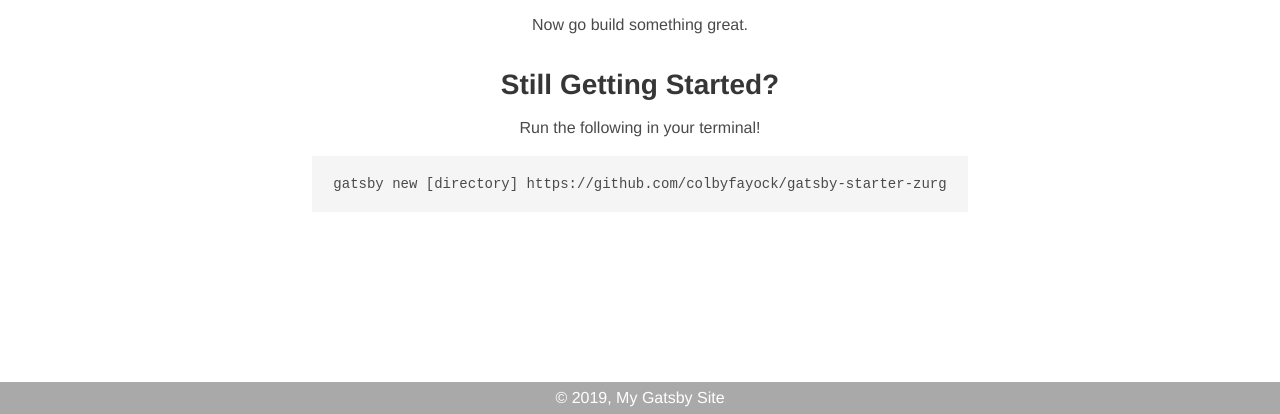
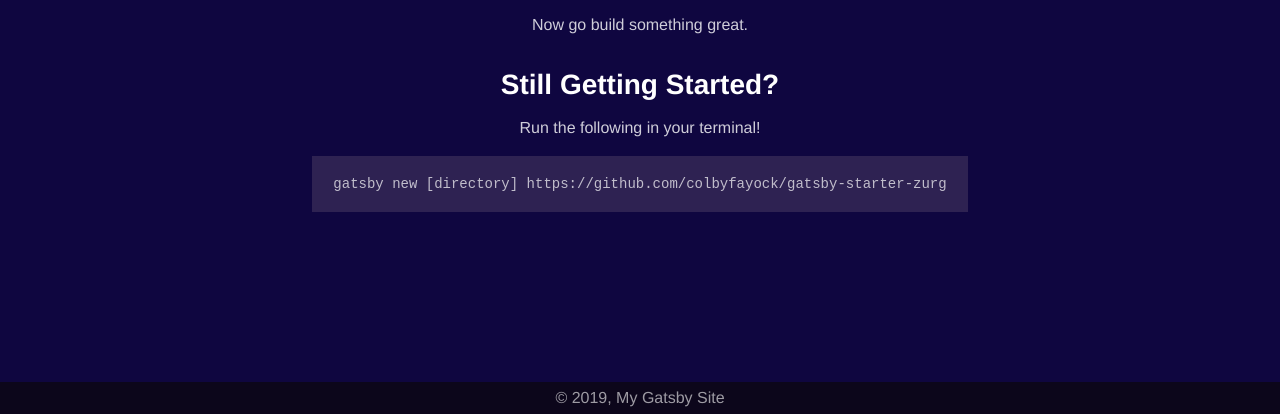
Before and after one commit to colbyfayock/gatsby-starter-zurgbot, a Gatsby site: page / in a window 1280 px wide. Shown: the part 386-800 px from the top of the page. Built offline with nearby package versions, Linux system fonts and the light colour scheme; Gatsby itself is replaced by a stand-in of ours.

Commit message:
demo styles

```diff
--- a/src/assets/stylesheets/application.scss
+++ b/src/assets/stylesheets/application.scss
@@ -1,3 +1,8 @@
+$content-heading-color: white;
+$body-color: rgba(white, .8);
+$pre: rgba(white, .7);
+$pre-background: #2e2252;
+
 @import "~bulma/bulma.sass";
 
 @import "components/__components";
@@ -11,6 +16,7 @@ body {
   min-height: 100vh;
   display: grid;
   grid-template-rows: auto 1fr auto;
+  background-color: #0f0640;
 }
 
 main {
--- a/src/assets/stylesheets/components/_footer.scss
+++ b/src/assets/stylesheets/components/_footer.scss
@@ -3,9 +3,9 @@ footer {
   width: 100%;
   height: 2em;
   line-height: 2em;
-  color: white;
+  color: rgba(white, .6);
   text-align: center;
-  background-color: darkgray;
+  background-color: #0c061b;
 
   p {
     font-size: 1em;
--- a/src/assets/stylesheets/pages/_home.scss
+++ b/src/assets/stylesheets/pages/_home.scss
@@ -1,8 +1,6 @@
 .page-home {
 
   h1 {
-
-    color: black;
 
     svg {
       transform: translateY(.15em);
```
Also changed, not shown: src/assets/images/gatsby-zurg-og.png (added).
